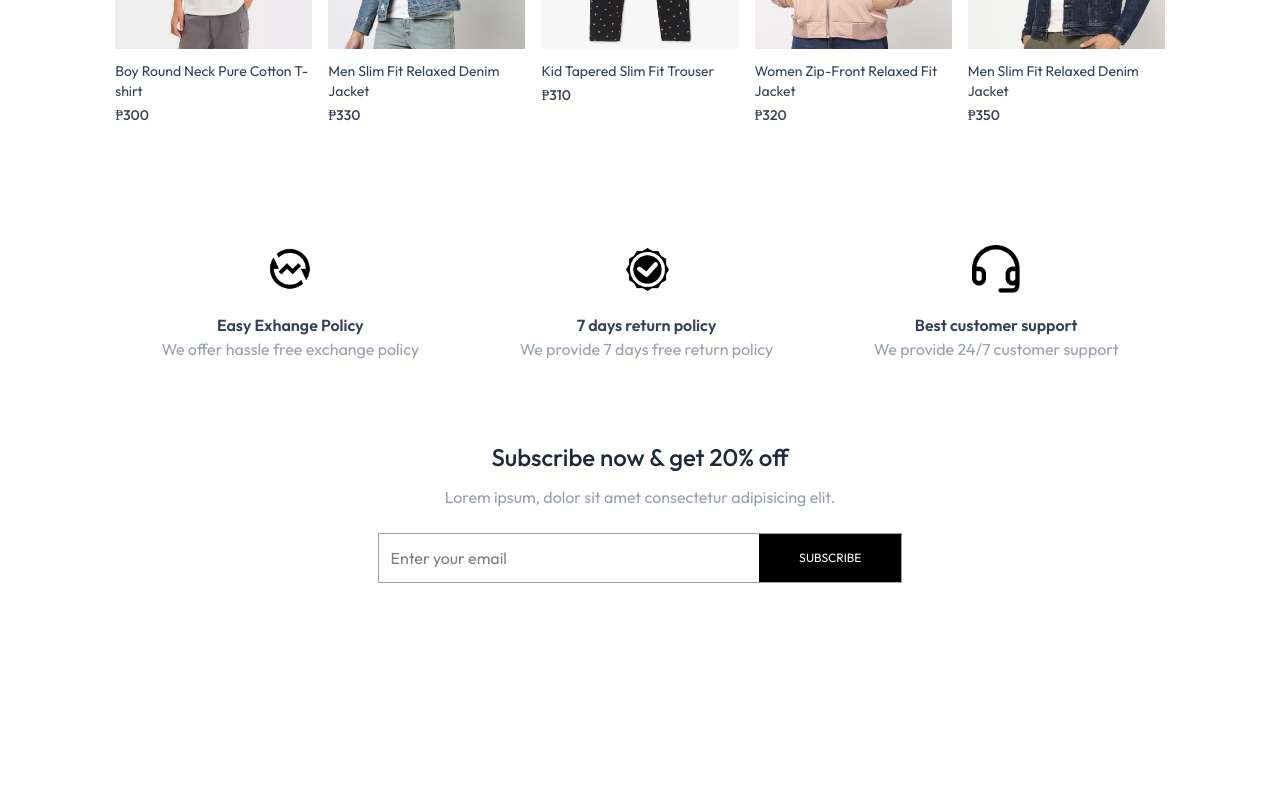
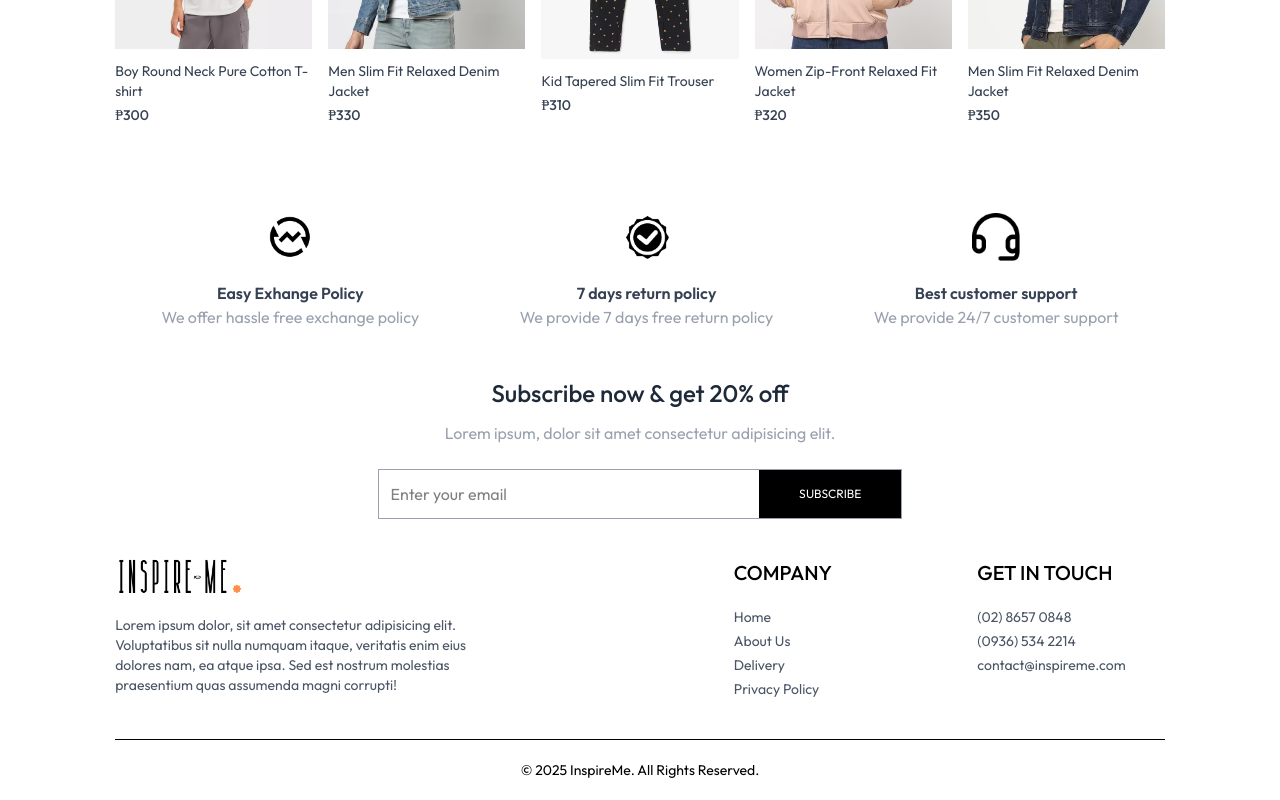
Before and after one commit to InspireMe01/InspireMe, a React (Vite) app in the folder frontend/: page / in a window 1280 px wide. Shown: the part 1712-2512 px from the top of the page. Before the commit the page ends 2319 px from the top, so only its background shows below. Built offline with nearby package versions, Linux system fonts and the light colour scheme; a web font is replaced by a local one.

Commit message:
finished building the home page

```diff
--- a/frontend/src/App.jsx
+++ b/frontend/src/App.jsx
@@ -10,6 +10,7 @@ import Login from "./pages/Login";
 import PlaceOrder from "./pages/PlaceOrder";
 import Orders from "./pages/Orders";
 import Navbar from "./components/Navbar";
+import Footer from "./components/Footer";
 
 export const App = () => {
   return (
@@ -26,6 +27,7 @@ export const App = () => {
         <Route path="/place-order" element={<PlaceOrder />} />
         <Route path="/orders" element={<Orders />} />
       </Routes>
+      <Footer />
     </div>
   );
 };
--- a/frontend/src/components/BestSeller.jsx
+++ b/frontend/src/components/BestSeller.jsx
@@ -25,7 +25,7 @@ const BestSeller = () => {
           Lorem ipsum dolor sit amet consectetur adipisicing elit. Totam laudantium delectus quos, vitae reiciendis repudiandae
         </p>
       </div>
-      <div className="grid grid-cols-2 gap-4 sm:grid-cols-3 md:grid-cols-4 lg:grid-cols-5 gap-y-6">
+      <div className="grid grid-cols-2 gap-4 sm:grid-cols-3 md:grid-cols-4 lg:grid-cols-5 gap-y-6 items-center">
         {bestSeller.length > 0 ? (
           bestSeller.map((item, index) => (
             <ProductItem key={index} id={item._id} image={item.image} name={item.name} price={item.price} />
--- /dev/null
+++ b/frontend/src/components/Footer.jsx
@@ -0,0 +1,43 @@
+import React from "react";
+import { assets } from "../assets/assets";
+
+const Footer = () => {
+return (
+    <div>
+        <div className="flex flex-col sm:grid grid-cols-[3fr_1fr_1fr] sm:gap-14 gap-8 my-10 mt-10 text-sm items-center sm:items-start text-center sm:text-left">
+            <div>
+                <img src={assets.logo} className="sm:mb-5 mb-3 w-32 mx-auto sm:mx-0" alt="" />
+                <p className="text-gray-600 w-full md:w-2/3 mx-auto sm:mx-0">
+                    Lorem ipsum dolor, sit amet consectetur adipisicing elit. Voluptatibus sit nulla numquam itaque, veritatis enim eius dolores nam, ea atque
+                    ipsa. Sed est nostrum molestias praesentium quas assumenda magni corrupti!
+                </p>
+            </div>
+
+            <div>
+                <p className="text-xl font-medium sm:mb-5 mb-1">COMPANY</p>
+                <ul className="flex flex-col gap-1 text-gray-600">
+                    <li>Home</li>
+                    <li>About Us</li>
+                    <li>Delivery</li>
+                    <li>Privacy Policy</li>
+                </ul>
+            </div>
+
+            <div>
+                <p className="text-xl font-medium mb-5 mb-1">GET IN TOUCH</p>
+                <ul className="flex flex-col gap-1 text-gray-600">
+                    <li>(02) 8657 0848</li>
+                    <li>(0936) 534 2214</li>
+                    <li>contact@inspireme.com</li>
+                </ul>
+            </div>
+        </div>
+        <div>
+            <hr />
+            <p className="py-5 text-sm text-center">&copy; 2025 InspireMe. All Rights Reserved.</p>
+        </div>
+    </div>
+);
+};
+
+export default Footer;
--- a/frontend/src/components/NewsletterBox.jsx
+++ b/frontend/src/components/NewsletterBox.jsx
@@ -1,13 +1,19 @@
 import React from "react";
 
 const NewsletterBox = () => {
+
+  const onSubmitHandler = (e) => {
+    e.preventDefault();
+    alert("Subscribed successfully");
+  }
+
   return (
-    <div className="text-center">
+    <div className="text-center pt-10 md:pt-0">
       <p className="text-2xl font-medium text-gray-800">Subscribe now & get 20% off</p>
       <p className="text-gray-400 mt-3">
         Lorem ipsum, dolor sit amet consectetur adipisicing elit.
       </p>
-      <form className="w-full sm:w-1/2 flex items-center gap-3 mx-auto my-6 border pl-3 border-gray-400 focus-within:border-gray-700">
+      <form onSubmit={onSubmitHandler} className="w-full sm:w-1/2 flex items-center gap-3 mx-auto my-6 border pl-3 border-gray-400 focus-within:border-gray-700">
         <input className="w-full sm:flex-1 outline-none" type="email" placeholder="Enter your email" required />
         <button type="submit" className="bg-black text-white text-xs px-10 py-4">SUBSCRIBE</button>
       </form>
--- a/frontend/src/components/OurPolicy.jsx
+++ b/frontend/src/components/OurPolicy.jsx
@@ -3,7 +3,7 @@ import { assets } from '../assets/assets'
 
 const OurPolicy = () => {
   return (
-    <div className='flex flex-col sm:flex-row justify-around gap-12 sm:gap-2 text-center py-20 text-xs sm:text-sm md:text-base text-gray-700'>
+    <div className='flex flex-col sm:flex-row justify-around gap-8 sm:gap-2 text-center sm:py-12 text-xs sm:text-sm md:text-base text-gray-700'>
 
         <div>
             <img src={assets.exchange_icon} alt="" className='w-12 m-auto mb-5'/>
--- a/frontend/src/components/Title.jsx
+++ b/frontend/src/components/Title.jsx
@@ -4,7 +4,7 @@ const Title = ({text1, text2}) => {
   return (
     <div className='inline-flex gap-2 items-center mb-3'>
         <p className='text-gray-500'>{text1} <span className='text-gray-700 font-medium'> {text2}</span></p>
-        <p className='w-8 sm:w-12 h-[-1px] sm:h-[2px] bg-gray-700'></p>
+        <p className='w-8 sm:w-12 h-[-1px] sm:h-[2px] bg-gray-700 hidden sm:block'></p>
     </div>
   )
 }
```
